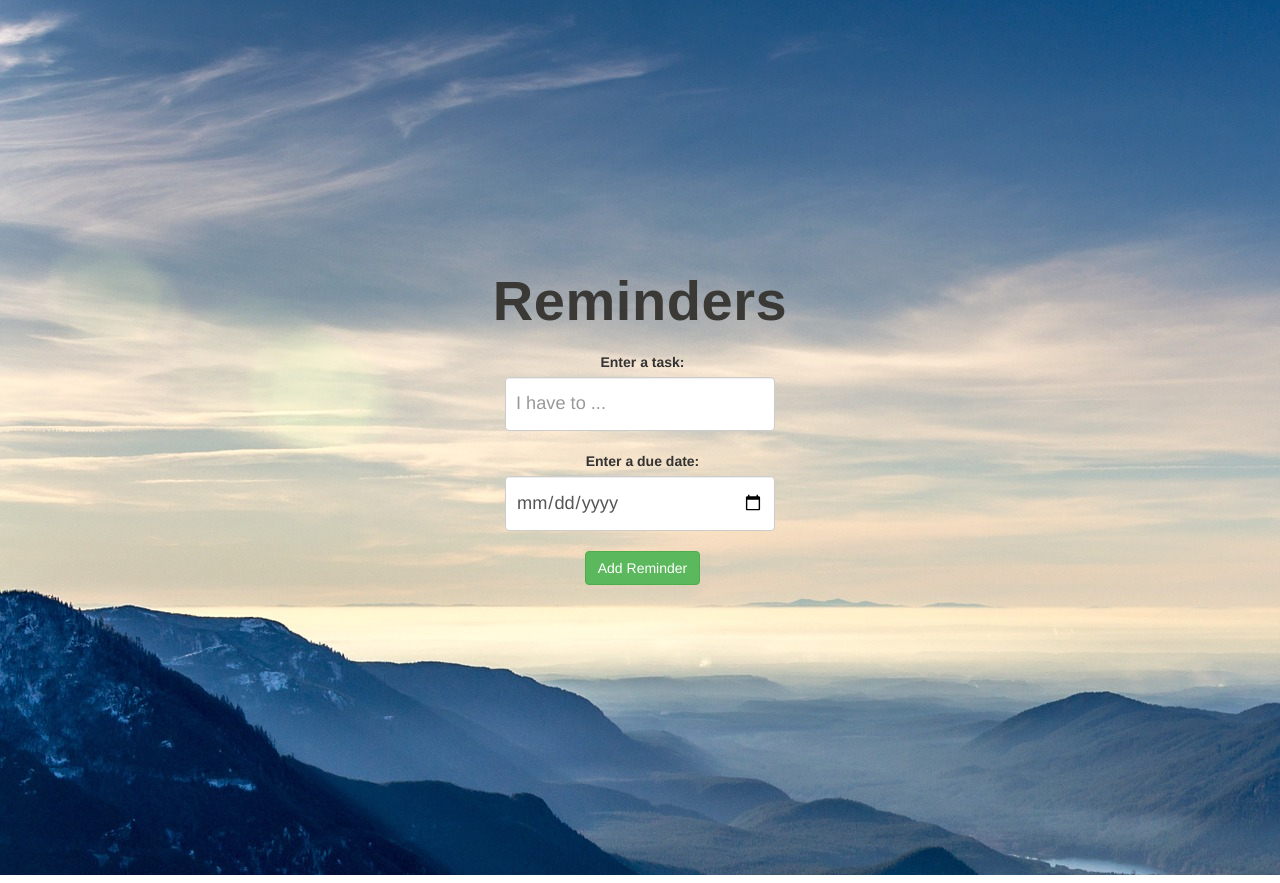
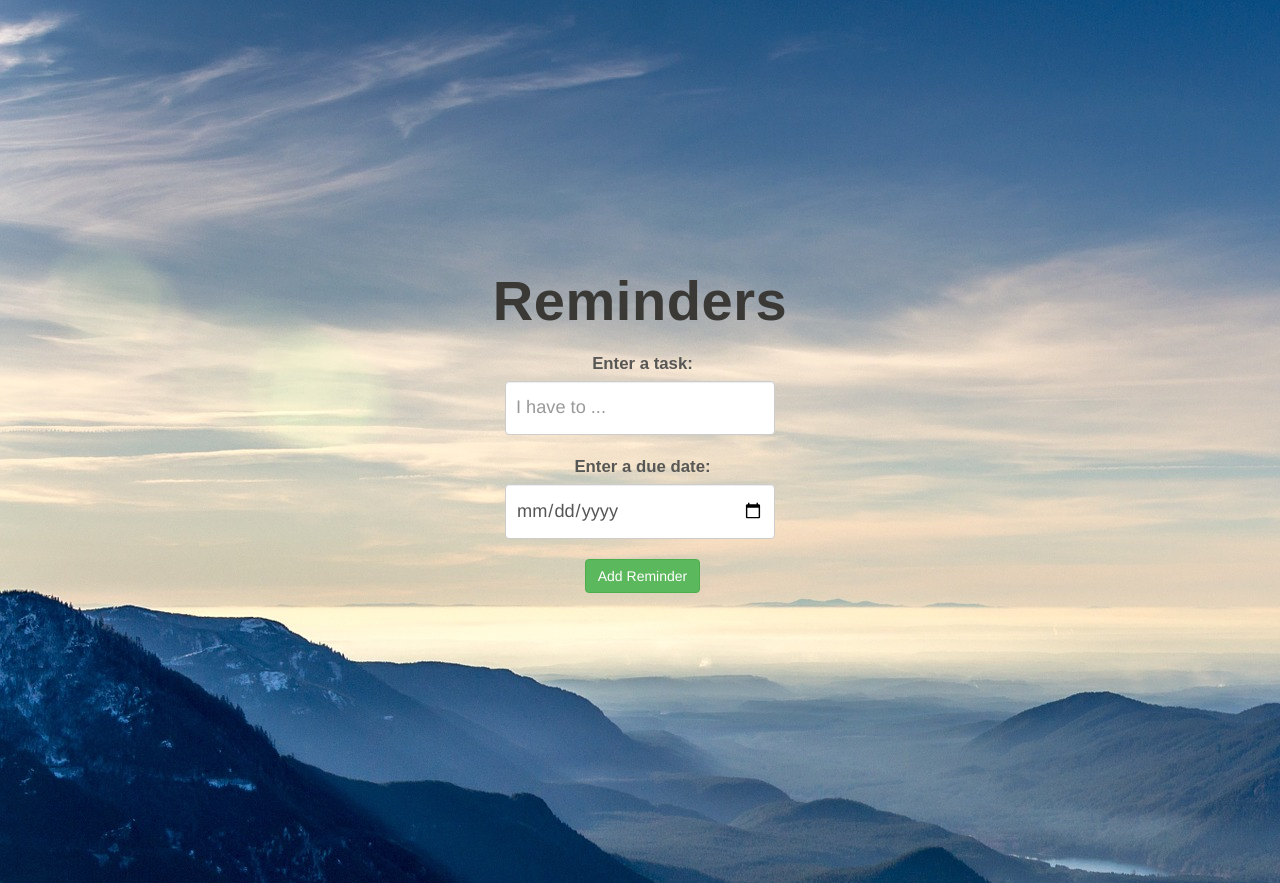
Before and after one commit to ckdrew670/reminders, a React (Create React App) app: page / in a window 1280 px wide. Built offline with nearby package versions, Linux system fonts and the light colour scheme.

Commit message:
Add styling to labels

```diff
--- a/src/index.css
+++ b/src/index.css
@@ -31,6 +31,12 @@ h1 {
     flex-direction: column;
     align-items: center;
     flex-wrap: wrap;
+}
+
+.form-label {
+    color:rgb(87, 87, 85);
+    font-family: 'Overpass', sans-serif;
+    font-size: 1.2em;
 }
 
 .form-control {
```
